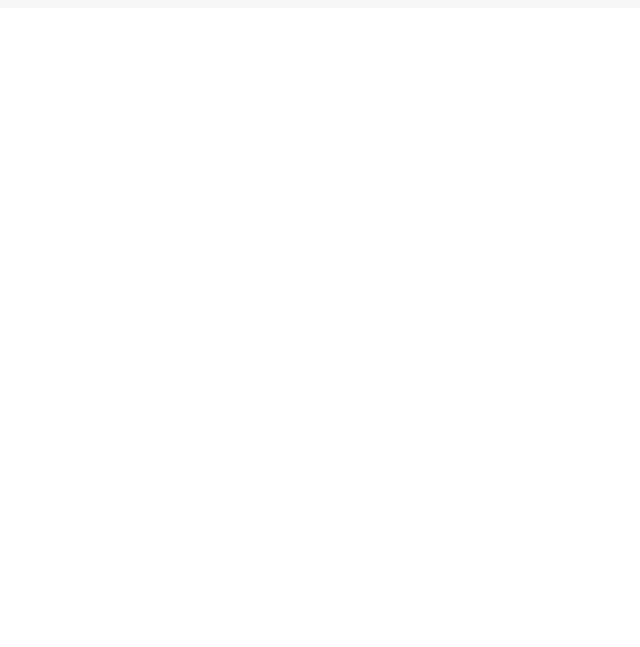
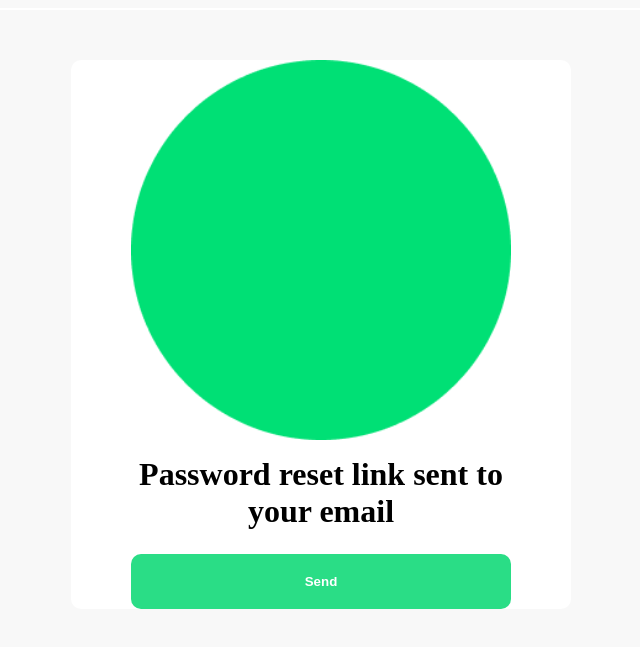
Before and after one commit to Worksquare/FasX, a React (Create React App) app in the folder client/frontend/: page / in a window 1280 px wide. Shown: the part 1591-2238 px from the top of the page, without its empty margins (319-959 px from the left). Before the commit the page ends 1600 px from the top, so only its background shows below. Built offline with nearby package versions, Linux system fonts and the light colour scheme.

Commit message:
work on the password reset  success component

```diff
--- a/client/frontend/src/App.js
+++ b/client/frontend/src/App.js
@@ -1,6 +1,7 @@
 import "./App.css";
 import Login from "./components/Login/Login";
 import PasswordReset from "./components/Password reset/PasswordReset";
+import PasswordResetSuccess from "./components/password reset success/PasswordResetSuccess";
 
 function App() {
   return (
@@ -8,6 +9,7 @@ function App() {
       <header className="App-header">
         <Login />
         <PasswordReset />
+        <PasswordResetSuccess />
       </header>
     </div>
   );
--- /dev/null
+++ b/client/frontend/src/components/password reset success/PasswordResetSuccess.css
@@ -0,0 +1,49 @@
+.password_reset_success {
+  background-color: #f8f8f8;
+  min-height: 100vh;
+  border: 1px solid white;
+}
+
+.password_reset_success_container {
+  display: flex;
+  flex-direction: column;
+  justify-content: center;
+  background-color: #ffffff;
+  max-width: 500px;
+  min-height: 500px;
+  margin: 50px auto;
+  padding: 0px 60px;
+  border-radius: 10px;
+}
+/*
+.password_reset_success_image .image_main {
+  position: relative;
+} */
+/* .password_reset_success_image .image_mark {
+  position: absolute;
+  top: 5;
+} */
+
+.password_reset_success span {
+  margin-top: 1rem;
+  font-weight: 700;
+  font-size: 32px;
+  text-align: center;
+}
+
+.password_reset_success .password_reset_success_btn {
+  border-radius: 10px;
+  padding: 20px;
+  gap: 10px;
+  border: none;
+  background-color: #00e075;
+
+  color: #ffffff;
+  font-weight: 700;
+  font-size: 34.41;
+  margin-top: 1.5rem;
+}
+
+.password_reset_success .password_reset_success_btn {
+  background-color: #2add86;
+}
--- /dev/null
+++ b/client/frontend/src/components/password reset success/PasswordResetSuccess.jsx
@@ -0,0 +1,23 @@
+import React from "react";
+import Success from "../../images/success.png";
+// import mark1 from "../../images/mark1.png";
+import "./PasswordResetSuccess.css";
+
+const PasswordResetSuccess = () => {
+  return (
+    <section className="password_reset_success">
+      <div className="password_reset_success_container">
+        <img src={Success} alt="sucess pic" className="image_main" />
+        {/* <div className="password_reset_success_image">
+          <img src={Success} alt="sucess pic" className="image_main" />
+          <img src={mark1} alt="sucess pic" className="image_mark" />
+        </div> */}
+
+        <span>Password reset link sent to your email</span>
+        <button className="password_reset_success_btn">Send</button>
+      </div>
+    </section>
+  );
+};
+
+export default PasswordResetSuccess;
```
Also changed, not shown: client/frontend/src/images/mark1.png (added), client/frontend/src/images/success.png (added).
